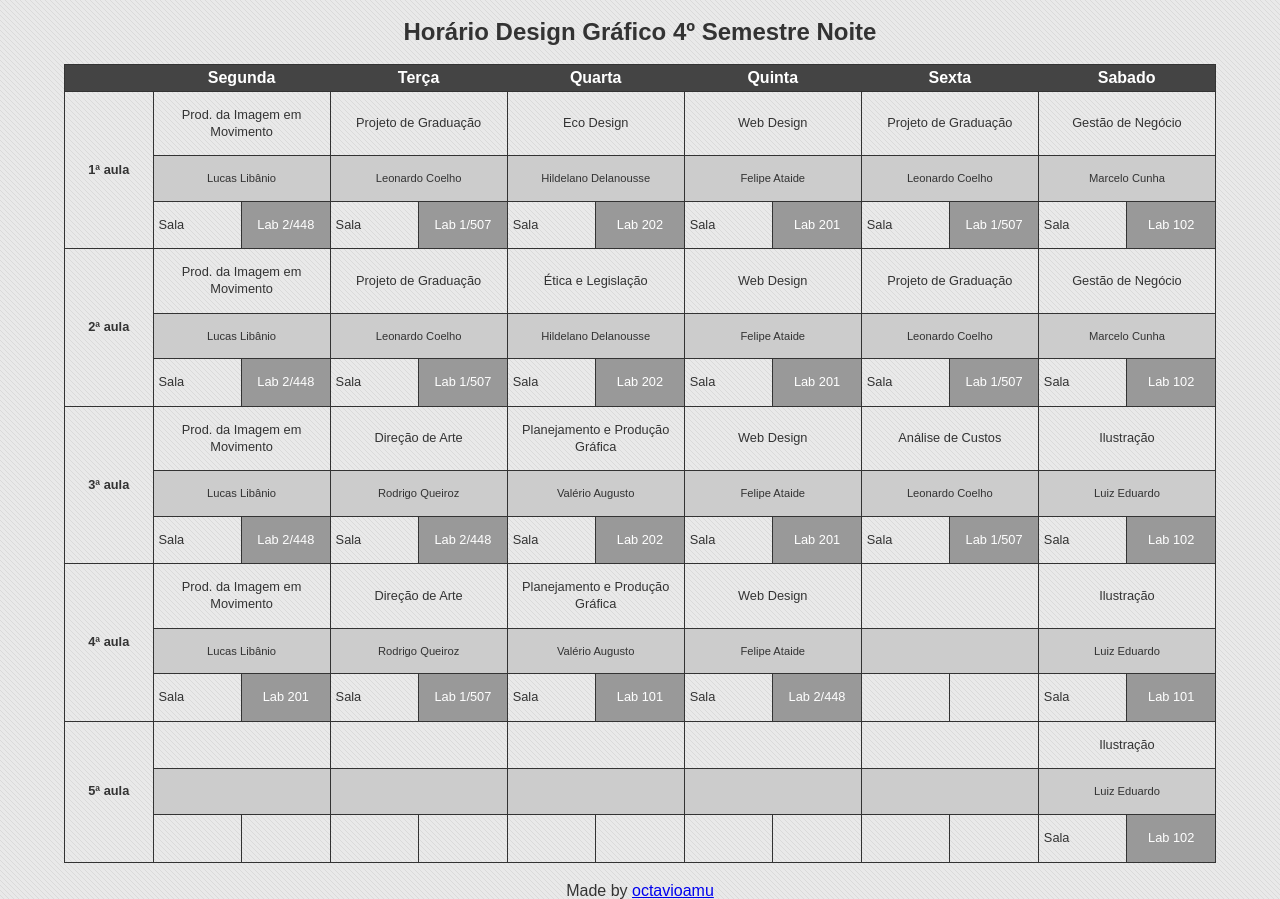
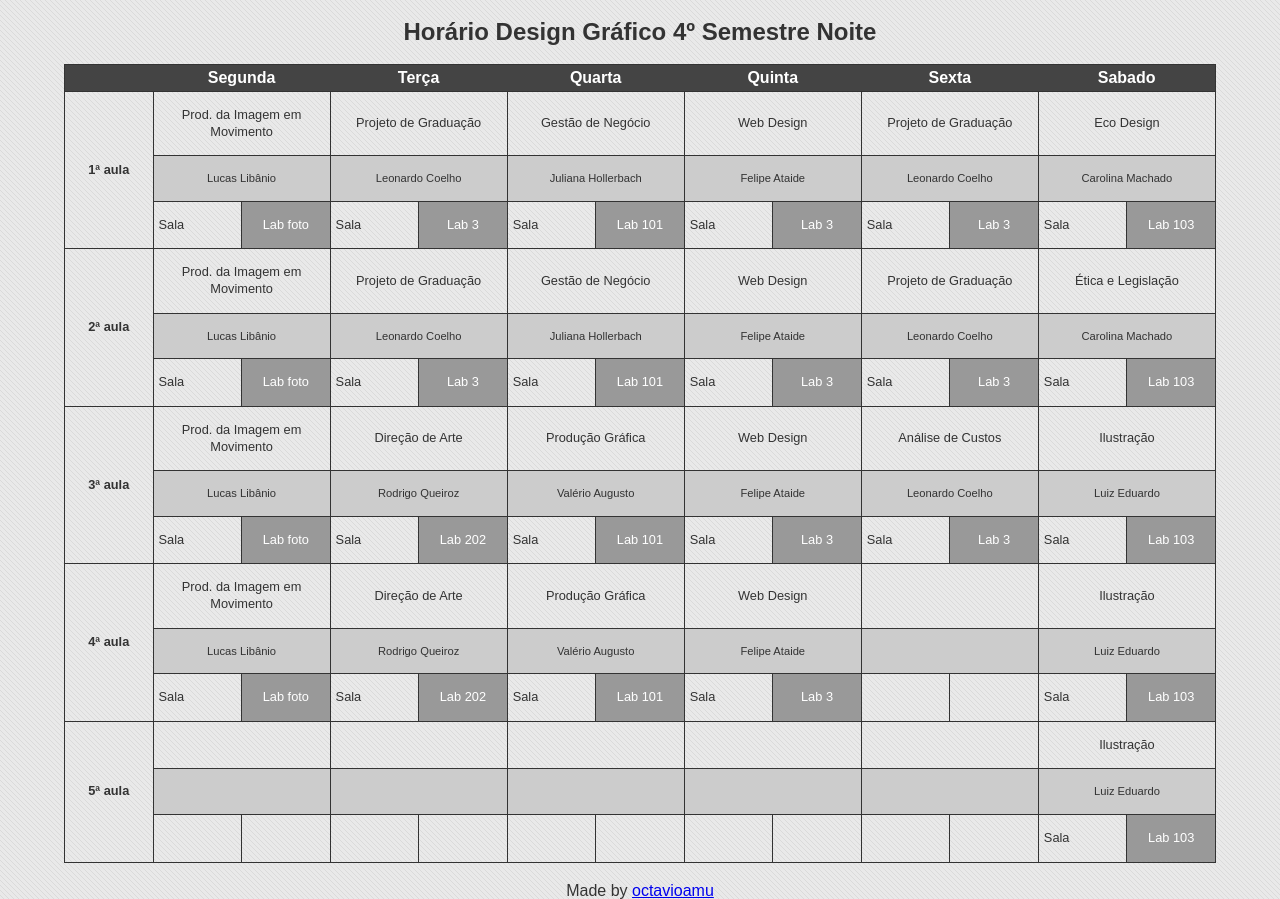
Before and after one commit to octavioamu/horariodgnoite, a plain HTML site: page index.html in a window 1280 px wide. Drawn offline with Linux system fonts and the light colour scheme.

Commit message:
Update informations

```diff
--- a/index.html
+++ b/index.html
@@ -30,32 +30,32 @@
 			<td rowspan="3">1ª aula</td>
 			<td colspan="2" class="materia" data-time="19:00 / 19:50">Prod. da Imagem em Movimento</td>
 			<td colspan="2" class="materia" data-time="19:00 / 19:50">Projeto de Graduação</td>
-			<td colspan="2" class="materia" data-time="19:00 / 19:50">Eco Design</td>
+			<td colspan="2" class="materia" data-time="19:00 / 19:50">Gestão de Negócio</td>
 			<td colspan="2" class="materia" data-time="19:00 / 19:50">Web Design</td>
 			<td colspan="2" class="materia" data-time="19:00 / 19:50">Projeto de Graduação</td>
-			<td colspan="2" class="materia" data-time="7:30 / 8:20">Gestão de Negócio</td>
+			<td colspan="2" class="materia" data-time="7:30 / 8:20">Eco Design</td>
 		</tr>
 		<tr class="professor">
 			<td colspan="2" data-email="@" class="email">Lucas Libânio</td>
 			<td colspan="2" data-email="@" class="email">Leonardo Coelho</td>
-			<td colspan="2" data-email="@" class="email">Hildelano Delanousse</td>
+			<td colspan="2" data-email="@" class="email">Juliana Hollerbach</td>
 			<td colspan="2" data-email="@" class="email">Felipe Ataide</td>
 			<td colspan="2" data-email="@" class="email">Leonardo Coelho</td>
-			<td colspan="2" data-email="@yahoo.com.br" class="email">Marcelo Cunha</td>
+			<td colspan="2" data-email="@yahoo.com.br" class="email">Carolina Machado</td>
 		</tr>
 		<tr>
 			<td>Sala</td>
-			<td class="sala">Lab 2/448</td>
+			<td class="sala">Lab foto</td>
 			<td>Sala</td>
-			<td class="sala">Lab 1/507</td>
+			<td class="sala">Lab 3</td>
 			<td>Sala</td>
-			<td class="sala">Lab 202</td>
+			<td class="sala">Lab 101</td>
 			<td>Sala</td>
-			<td class="sala">Lab 201</td>
+			<td class="sala">Lab 3</td>
 			<td>Sala</td>
-			<td class="sala">Lab 1/507</td>
+			<td class="sala">Lab 3</td>
 			<td>Sala</td>
-			<td class="sala">Lab 102</td>
+			<td class="sala">Lab 103</td>
 		</tr>
 		<!-- /horario -->
 		<!-- horario -->
@@ -64,32 +64,32 @@
 			<td rowspan="3">2ª aula</td>
 			<td colspan="2" class="materia" data-time="19:50 / 20:40">Prod. da Imagem em Movimento</td>
 			<td colspan="2" class="materia" data-time="19:50 / 20:40">Projeto de Graduação</td>
-			<td colspan="2" class="materia" data-time="19:50 / 20:40">Ética e Legislação</td>
+			<td colspan="2" class="materia" data-time="19:50 / 20:40">Gestão de Negócio</td>
 			<td colspan="2" class="materia" data-time="19:50 / 20:40">Web Design</td>
 			<td colspan="2" class="materia" data-time="19:50 / 20:40">Projeto de Graduação</td>
-			<td colspan="2" class="materia" data-time="8:20 / 9:10">Gestão de Negócio</td>
+			<td colspan="2" class="materia" data-time="8:20 / 9:10">Ética e Legislação</td>
 		</tr>
 		<tr class="professor">
 			<td colspan="2" data-email="@" class="email">Lucas Libânio</td>
 			<td colspan="2" data-email="@" class="email">Leonardo Coelho</td>
-			<td colspan="2" data-email="@" class="email">Hildelano Delanousse</td>
+			<td colspan="2" data-email="@" class="email">Juliana Hollerbach</td>
 			<td colspan="2" data-email="@" class="email">Felipe Ataide</td>
 			<td colspan="2" data-email="@" class="email">Leonardo Coelho</td>
-			<td colspan="2" data-email="@yahoo.com.br" class="email">Marcelo Cunha</td>
+			<td colspan="2" data-email="@yahoo.com.br" class="email">Carolina Machado</td>
 		</tr>
 		<tr>
 			<td>Sala</td>
-			<td class="sala">Lab 2/448</td>
+			<td class="sala">Lab foto</td>
 			<td>Sala</td>
-			<td class="sala">Lab 1/507</td>
+			<td class="sala">Lab 3</td>
 			<td>Sala</td>
-			<td class="sala">Lab 202</td>
+			<td class="sala">Lab 101</td>
 			<td>Sala</td>
-			<td class="sala">Lab 201</td>
+			<td class="sala">Lab 3</td>
 			<td>Sala</td>
-			<td class="sala">Lab 1/507</td>
+			<td class="sala">Lab 3</td>
 			<td>Sala</td>
-			<td class="sala">Lab 102</td>
+			<td class="sala">Lab 103</td>
 		</tr>
 		<!-- /horario -->
 		<!-- horario -->
@@ -97,7 +97,7 @@
 			<td rowspan="3">3ª aula</td>
 			<td colspan="2" class="materia" data-time="19:50 / 20:40">Prod. da Imagem em Movimento</td>
 			<td colspan="2" class="materia" data-time="21:00 / 21:40">Direção de Arte</td>
-			<td colspan="2" class="materia" data-time="21:00 / 21:40">Planejamento e Produção Gráfica</td>
+			<td colspan="2" class="materia" data-time="21:00 / 21:40">Produção Gráfica</td>
 			<td colspan="2" class="materia" data-time="21:00 / 21:40">Web Design</td>
 			<td colspan="2" class="materia" data-time="21:00 / 21:40">Análise de Custos</td>
 			<td colspan="2" class="materia" data-time="09:30 / 10:20">Ilustração</td>
@@ -109,21 +109,20 @@
 			<td colspan="2" data-email="@" class="email">Felipe Ataide</td>
 			<td colspan="2" data-email="@" class="email">Leonardo Coelho</td>
 			<td colspan="2" data-email="@" class="email">Luiz Eduardo</td>
-
 		</tr>
 		<tr>
 			<td>Sala</td>
-			<td class="sala">Lab 2/448</td>
-			<td>Sala</td>
-			<td class="sala">Lab 2/448</td>
+			<td class="sala">Lab foto</td>
 			<td>Sala</td>
 			<td class="sala">Lab 202</td>
 			<td>Sala</td>
-			<td class="sala">Lab 201</td>
+			<td class="sala">Lab 101</td>
 			<td>Sala</td>
-			<td class="sala">Lab 1/507</td>
+			<td class="sala">Lab 3</td>
 			<td>Sala</td>
-			<td class="sala">Lab 102</td>
+			<td class="sala">Lab 3</td>
+			<td>Sala</td>
+			<td class="sala">Lab 103</td>
 		</tr>
 		<!-- /horario -->
 
@@ -132,7 +131,7 @@
 			<td rowspan="3">4ª aula</td>
 			<td colspan="2" class="materia" data-time="19:50 / 20:40">Prod. da Imagem em Movimento</td>
 			<td colspan="2" class="materia" data-time="21:40 / 22:30">Direção de Arte</td>
-			<td colspan="2" class="materia" data-time="21:40 / 22:30">Planejamento e Produção Gráfica</td>
+			<td colspan="2" class="materia" data-time="21:40 / 22:30">Produção Gráfica</td>
 			<td colspan="2" class="materia" data-time="21:40 / 22:30">Web Design</td>
 			<td colspan="2" class="materia" data-time="21:40 / 22:30"></td>
 			<td colspan="2" class="materia" data-time="10:20 / 11:10">Ilustração</td>
@@ -147,17 +146,17 @@
 		</tr>
 		<tr>
 			<td>Sala</td>
-			<td class="sala">Lab 201</td>
+			<td class="sala">Lab foto</td>
 			<td>Sala</td>
-			<td class="sala">Lab 1/507</td>
+			<td class="sala">Lab 202</td>
 			<td>Sala</td>
 			<td class="sala">Lab 101</td>
 			<td>Sala</td>
-			<td class="sala">Lab 2/448</td>
+			<td class="sala">Lab 3</td>
 			<td></td>
 			<td></td>
 			<td>Sala</td>
-			<td class="sala">Lab 101</td>
+			<td class="sala">Lab 103</td>
 		</tr>
 		<!-- /horario -->
 
@@ -191,7 +190,7 @@
 			<td></td>
 			<td></td>
 			<td>Sala</td>
-			<td class="sala">Lab 102</td>
+			<td class="sala">Lab 103</td>
 		</tr>
 		<!-- /horario -->
 	</table>
```
